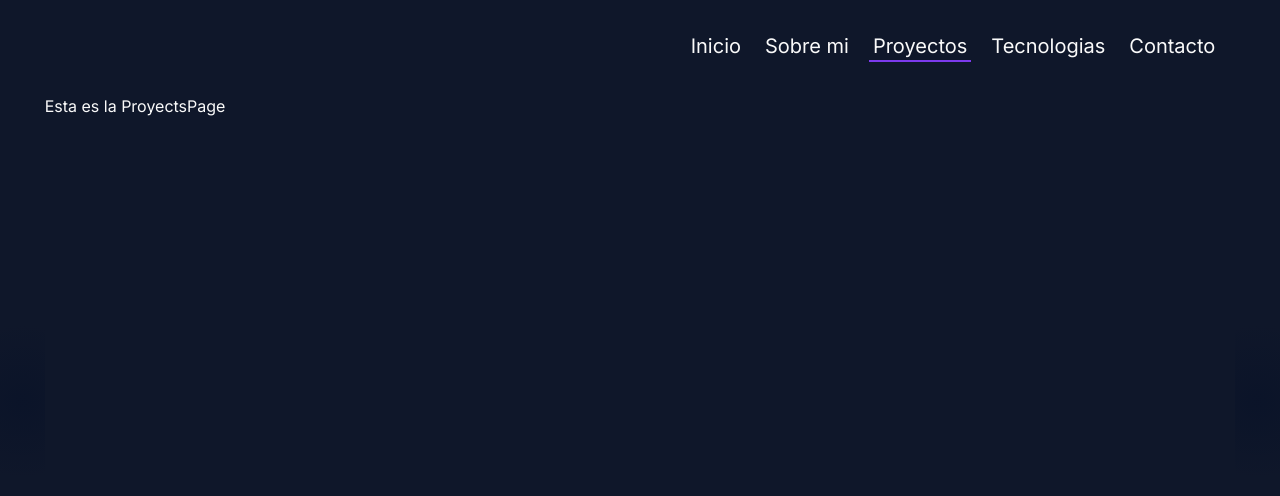
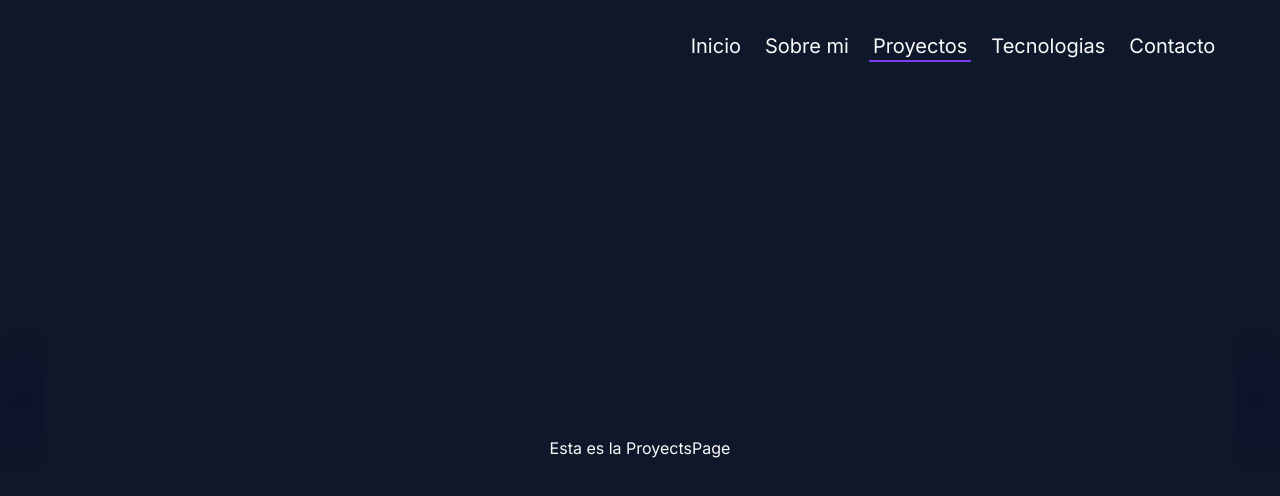
Before and after one commit to Fedreric/Portfolio, a Next.js app: page /proyects in a window 1280 px wide. Shown: the top 496 px of the page. Built offline with nearby package versions, Linux system fonts and the light colour scheme.

Commit message:
Se centra el titulo de la proyects page

```diff
--- a/src/app/proyects/page.jsx
+++ b/src/app/proyects/page.jsx
@@ -1,7 +1,9 @@
 export default function ProyectsPage () {
   return (
     <main>
-      <h1>Esta es la ProyectsPage</h1>
+      <div className='h-full flex justify-center items-center'>
+        <h1 className='items-center'>Esta es la ProyectsPage</h1>
+      </div>
     </main>
-  )
+  );
 }
```
